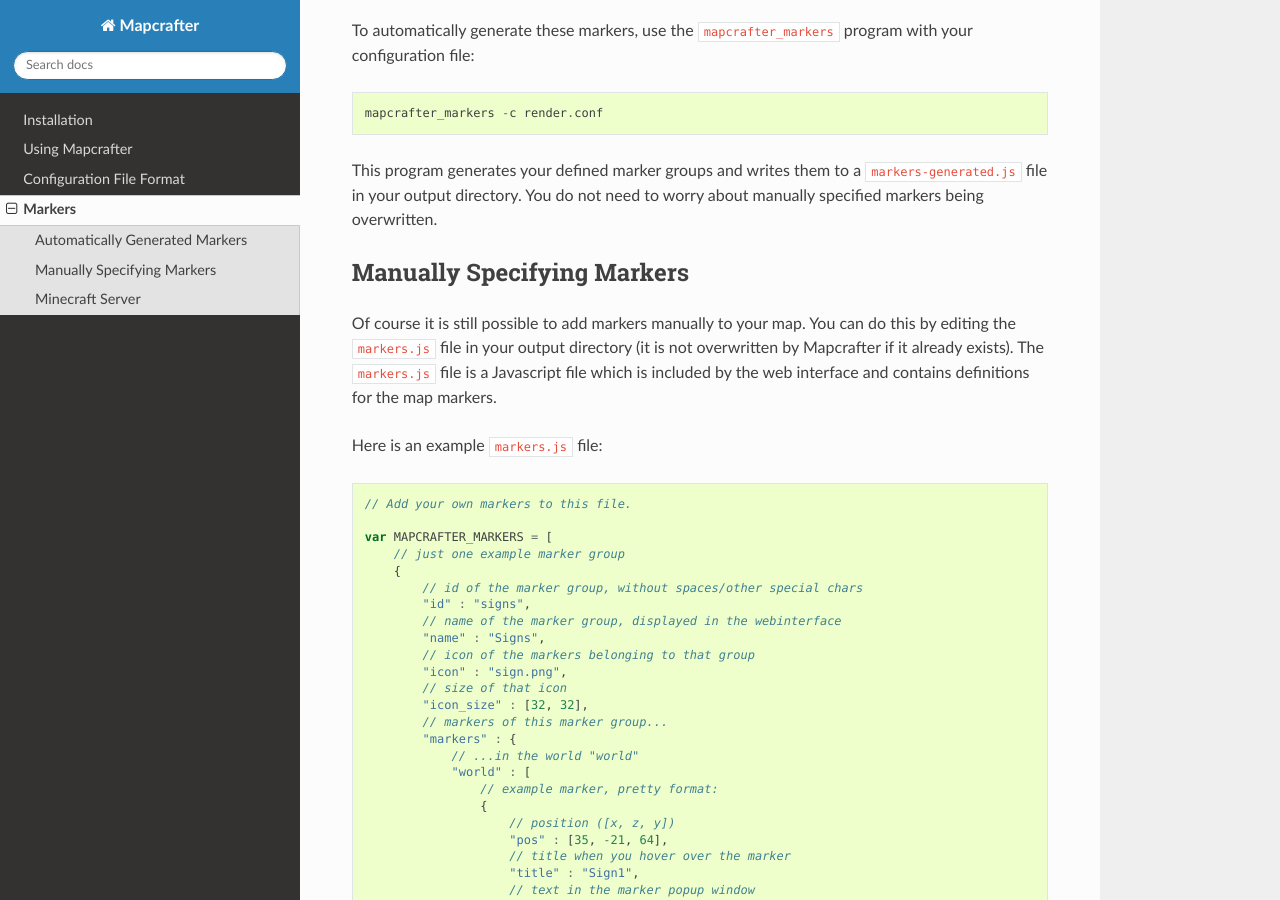
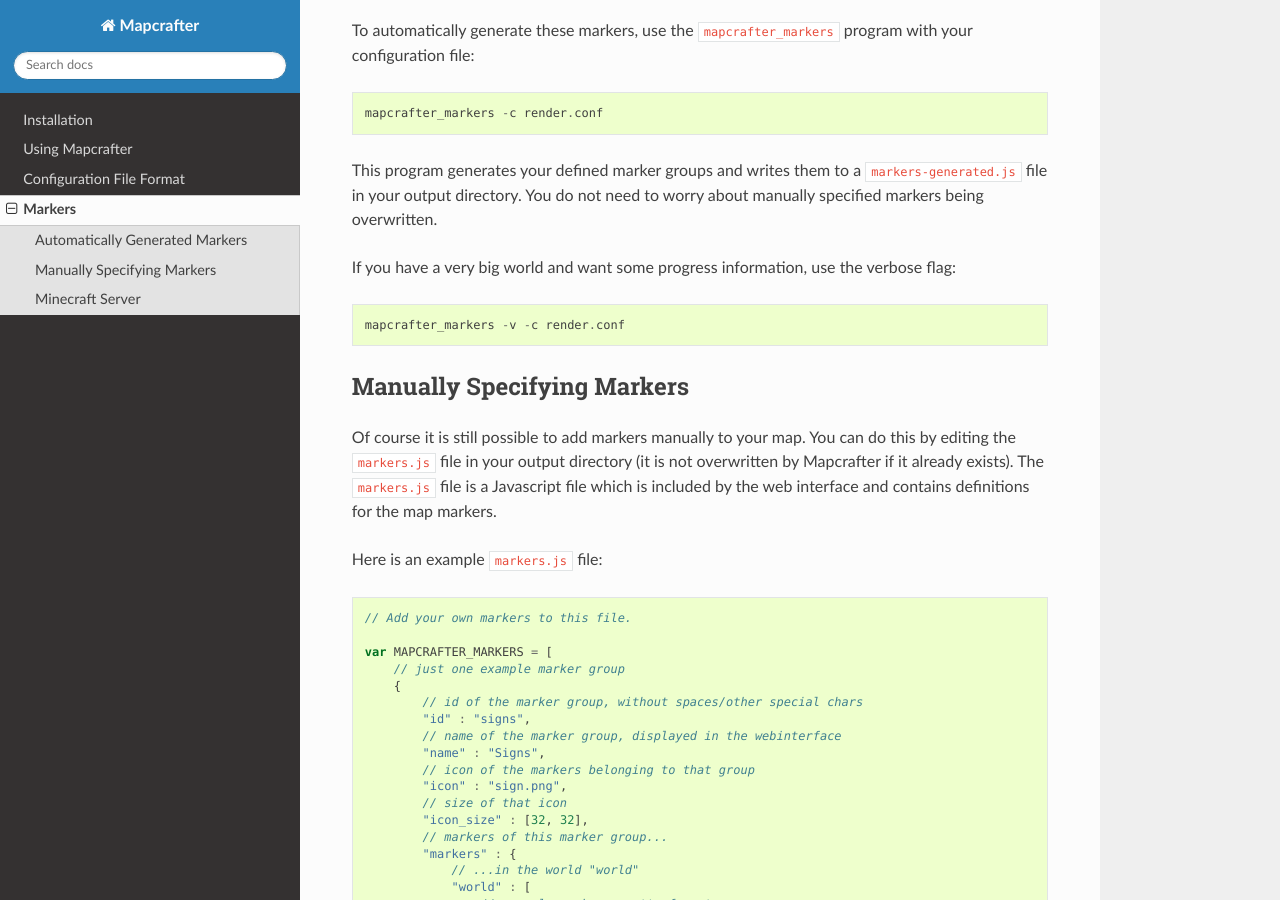
Before and after one commit to mapcrafter/mapcrafter, a Sphinx documentation site: the page built from docs/markers.rst, in a window 1280 px wide and 900 px high, scrolled down 668 px. Built offline with Sphinx 7.4.7 and the Read the Docs theme 2.0.0, drawn with Linux system fonts in a browser that asks for light colours.

Commit message:
Added small notice about mapcrafter_markers -v.

```diff
--- a/docs/markers.rst
+++ b/docs/markers.rst
@@ -39,6 +39,11 @@
 This program generates your defined marker groups and writes them to a
 ``markers-generated.js`` file in your output directory. You do not need
 to worry about manually specified markers being overwritten.
+
+If you have a very big world and want some progress information, use
+the verbose flag::
+
+    mapcrafter_markers -v -c render.conf
 
 Manually Specifying Markers
 ===========================
```
